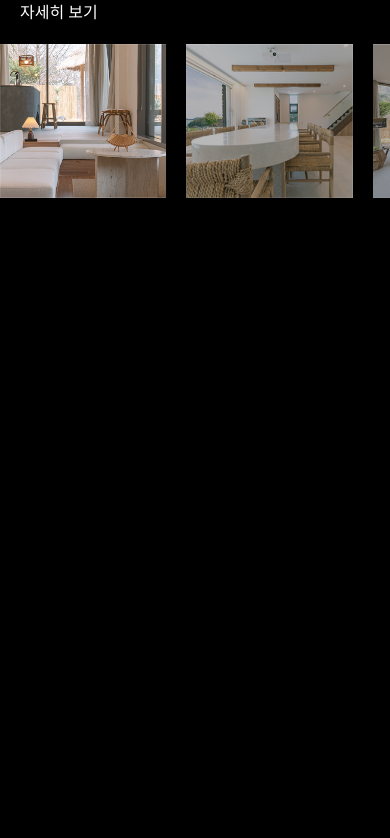
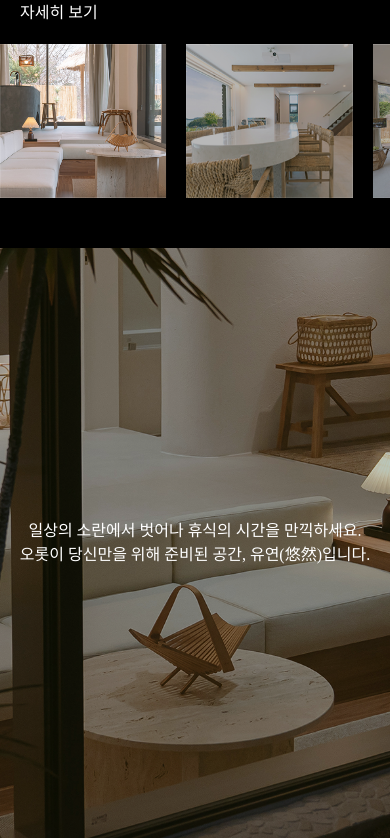
Before and after one commit to songhun115/awdesign-type9, a PHP site: page / in a window 390 px wide. Shown: the part 1326-2164 px from the top of the page. Before the commit the page ends 1524 px from the top, so only its background shows below. Run offline with PHP 8.4, Linux system fonts and the light colour scheme; some libraries are stand-ins or nearby versions; some web fonts are replaced.

Commit message:
background-sec 비주얼 부분 html,css작업 및 반응형

```diff
--- a/css/style.css
+++ b/css/style.css
@@ -117,5 +117,14 @@ img{vertical-align: bottom;}
     .room-preivew .box .main-rooms .room .disc h5{font-size:24px ; margin-bottom: 10px;}
     .room-preivew .box .main-rooms .room .disc h5 b{font-size:30px ;}
     .room-preivew .box .main-rooms .room .disc p{margin-left: 0; font-size: 14px;  margin-bottom: 20px;}
+}
 
+.background-sec .box {position: relative;}
+.background-sec .box .txt{position:absolute ; top: 50%; left: 50%; transform: translate(-50%,-50%); color: #fff; text-align: center; font-weight: 200; line-height: 1.5; width: 100%;}
+.background-sec .box .thumbnail img{width: 100%;}
+
+@media(max-width:1240px){
+    .background-sec {height: 70vh;}
+    .background-sec .box, .background-sec .box .thumbnail {height: 100%;}
+    .background-sec .box .thumbnail img{height: 100%; object-fit: cover;}
 }
--- a/index.html
+++ b/index.html
@@ -260,7 +260,15 @@
                 </div>
             </div>
         </section>
-        <section></section>
+        <section class="background-sec">
+            <div class="box">
+                <div class="thumbnail"><img src="img/background-img.png" alt=""></div>
+                <div class="txt">
+                    <p>일상의 소란에서 벗어나 휴식의 시간을 만끽하세요. <br>
+                        오롯이 당신만을 위해 준비된 공간, 유연(悠然)입니다.</p>
+                </div>
+            </div>
+        </section>
         <section></section>
 
     </main>
```
Also changed, not shown: img/background-img.png (added).
